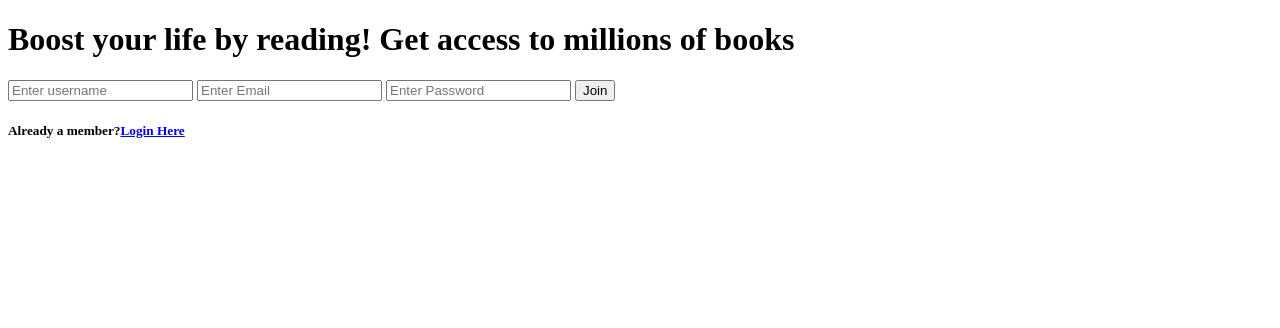
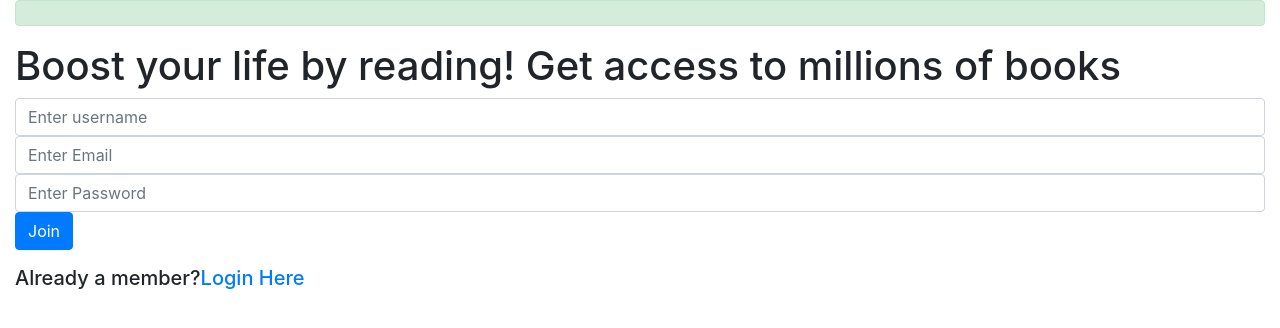
Before and after one commit to Irfanwani/cs50-project1, a Flask app: page / in a window 1280 px wide. Shown: the top 328 px of the page. Run offline with Flask 2, Linux system fonts and the light colour scheme; some libraries are stand-ins or nearby versions.

Commit message:
added styles and completed my project

```diff
--- a/templates/book.html
+++ b/templates/book.html
@@ -6,6 +6,7 @@ Book details
 
 {% block body %}
 
+<div class="alert alert-success" role="alert">
 {% with messages = get_flashed_messages() %}
     {% if messages %}
         {% for msg in messages %}
@@ -13,6 +14,7 @@ Book details
         {% endfor %}
     {% endif %}
 {% endwith %}
+</div>
 
 <h1>Book details</h1>
 <ul>
@@ -27,11 +29,11 @@ Book details
     <li><strong>Average rating:</strong> {{av_ratings}}</li>
 </ul>
 
-<form action="{{url_for('bookdetails', book_id=book.id)}}" method="post">
+<form class="form-group" action="{{url_for('bookdetails', book_id=book.id)}}" method="post">
 
     Rate this book: <input type="number" min="1" max="5" name="rating" placeholder="Rate">
     Comments: <input type="text" name="review" placeholder="Comments about this book">
-    <button type="submit">Submit</button>
+    <button type="submit" class="btn btn-primary">Submit</button>
 </form>
 
 <h2>User ratings and comments</h2>
--- a/templates/index.html
+++ b/templates/index.html
@@ -5,21 +5,23 @@ Home page
 {% endblock %}
 
 {% block body %}
-
-{% with messages = get_flashed_messages() %}
+<div class="alert alert-success" role="alert">
+    {% with messages = get_flashed_messages() %}
     {% if messages %}
         {% for msg in messages %}
             <p>{{msg}}</p>
         {% endfor %}
     {% endif %}
 {% endwith %}
+</div>
+
 
 <h1>Boost your life by reading! Get access to millions of books</h1>
-<form action="{{url_for('search')}}" method="post">
-    <input type="text" name="username" minlength="3" placeholder="Enter username" required>
-    <input type="email" name="email" placeholder="Enter Email" required>
-    <input type="password" name="password" minlength="8" placeholder="Enter Password" required>
-    <button>Join</button>
+<form class="form-group" action="{{url_for('search')}}" method="post">
+    <input class="form-control" type="text" name="username" minlength="3" placeholder="Enter username" required>
+    <input class="form-control" type="email" name="email" placeholder="Enter Email" required>
+    <input class="form-control" type="password" name="password" minlength="8" placeholder="Enter Password" required>
+    <button class="btn btn-primary">Join</button>
 </form>
 <h5>Already a member?<a href="{{url_for('login')}}">Login Here</a></h5>
 {% endblock %}
--- a/templates/layout.html
+++ b/templates/layout.html
@@ -3,8 +3,11 @@
 <head>
     <meta charset="UTF-8">
     <title>{% block title %}{% endblock %}</title>
+    <meta name="viewport" content="width=device-width, initial-scale=1, shrink-to-fit=no">
+    <link rel="stylesheet" href="https://stackpath.bootstrapcdn.com/bootstrap/4.5.0/css/bootstrap.min.css">
 </head>
-<body>
+
+<body class="container-fluid">
 {% block body %}
 {% endblock %}
 </body>
```
Also changed, not shown: templates/login.html (+6 -4 lines), templates/search.html (+6 -3 lines), README.md.
